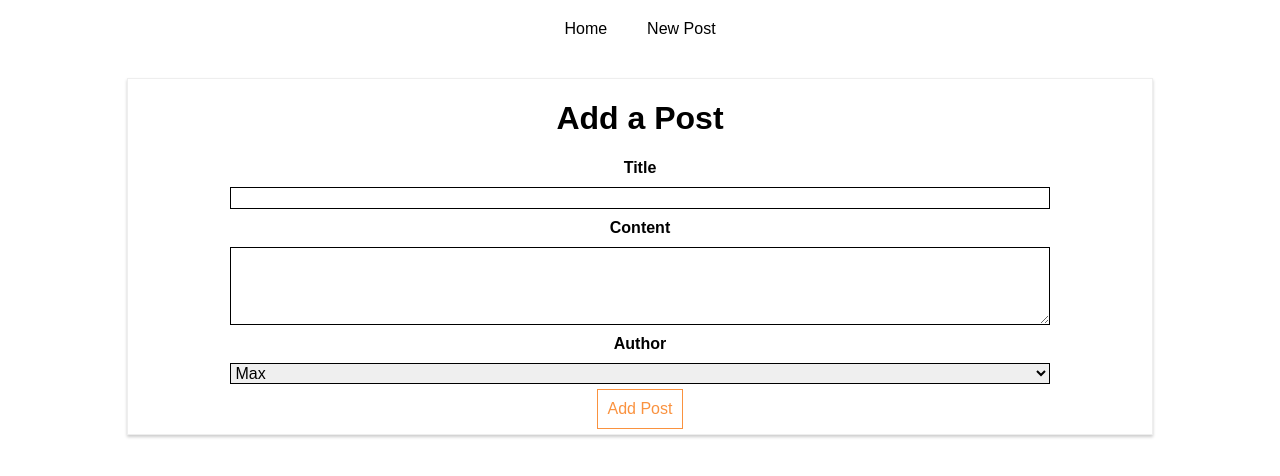
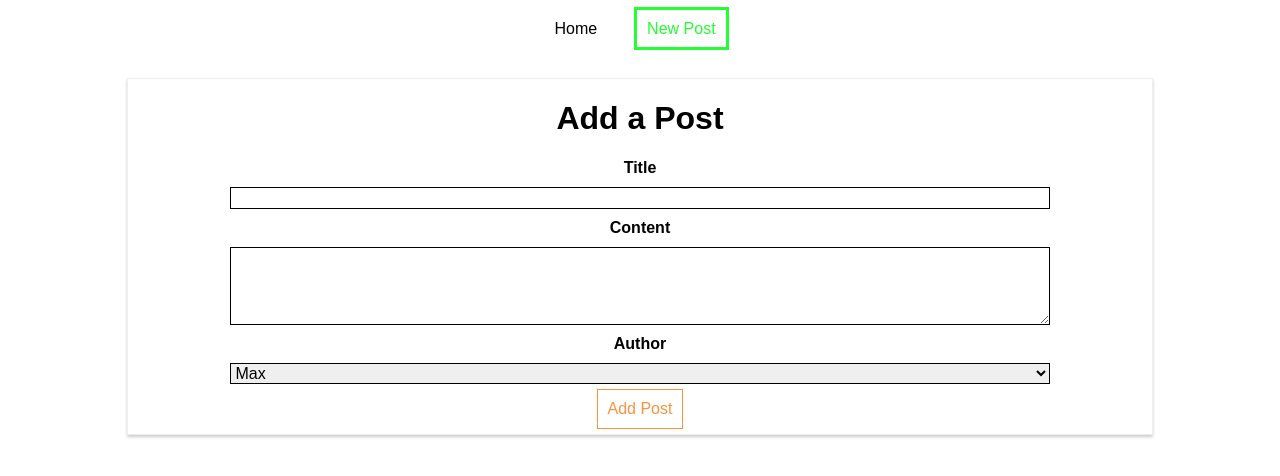
Before and after one commit to smarigowda/http-revision, a React (Create React App) app: page /new-post in a window 1280 px wide. Shown: the top 476 px of the page. Built offline with nearby package versions, Linux system fonts and the light colour scheme.

Commit message:
styling active link

```diff
--- a/src/containers/Blog/Blog.css
+++ b/src/containers/Blog/Blog.css
@@ -17,6 +17,11 @@
 }
 
 .Blog a:hover,
-.Blog a:active {
+.Blog a:active,
+.Blog a.active {
     color: #2f3;
 }
+.Blog a.active {
+    padding: 10px;
+    outline: solid;
+}
--- a/src/containers/Blog/Blog.js
+++ b/src/containers/Blog/Blog.js
@@ -1,5 +1,5 @@
 import React, { Component } from 'react';
-import { Route, Link } from 'react-router-dom';
+import { Route, NavLink } from 'react-router-dom';
 import './Blog.css';
 import Posts from './Posts/Posts';
 import NewPost from './NewPost/NewPost';
@@ -10,22 +10,23 @@ class Blog extends Component {
                 <header>
                     <nav>
                         <ul>
-                            <li><Link to="/">Home</Link></li>
-                            {/* <li><Link to="/new-post">New Post</Link></li> */}
-                            <li><Link to={
+                            <li><NavLink to="/" exact>Home</NavLink></li>
+                            {/* <li><NavLink to="/new-post">New Post</NavLink></li> */}
+                            <li><NavLink to={
                                 {
                                     pathname: '/new-post',
                                     hash: '#submit',
                                     search: '?quick-submit=true'
                                 }
-                            }>New Post</Link></li>
+                            }
+                            exact >New Post</NavLink></li>
                         </ul>
                     </nav>
                 </header>
                 {/* <Route path="/" exact render={ () => { return <h1>Home...</h1> } } />
                 <Route path="/" render={ () => { return <h1>Home 2...</h1> } } /> */}
                 <Route path="/" exact component={Posts} />
-                <Route path="/new-post" component={NewPost} />
+                <Route path="/new-post" exact component={NewPost} />
             </div>
         );
     }
```
